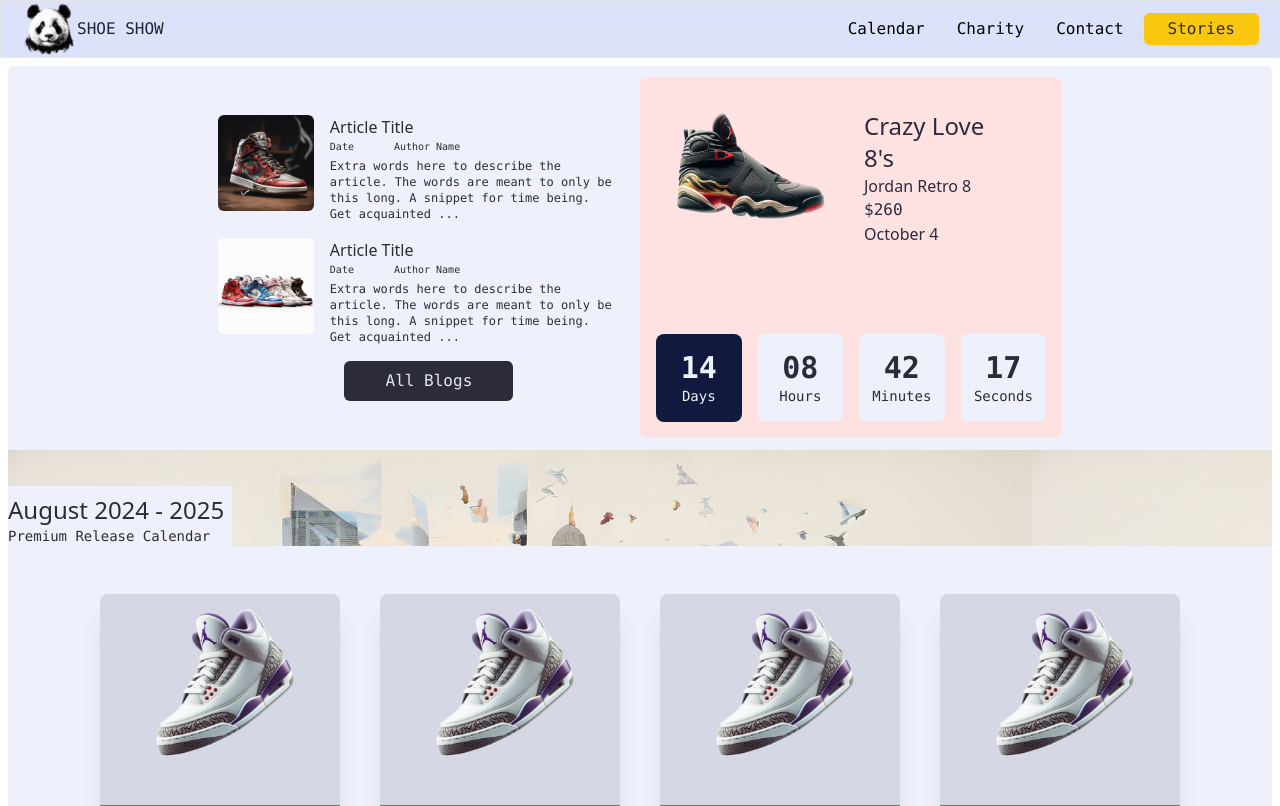
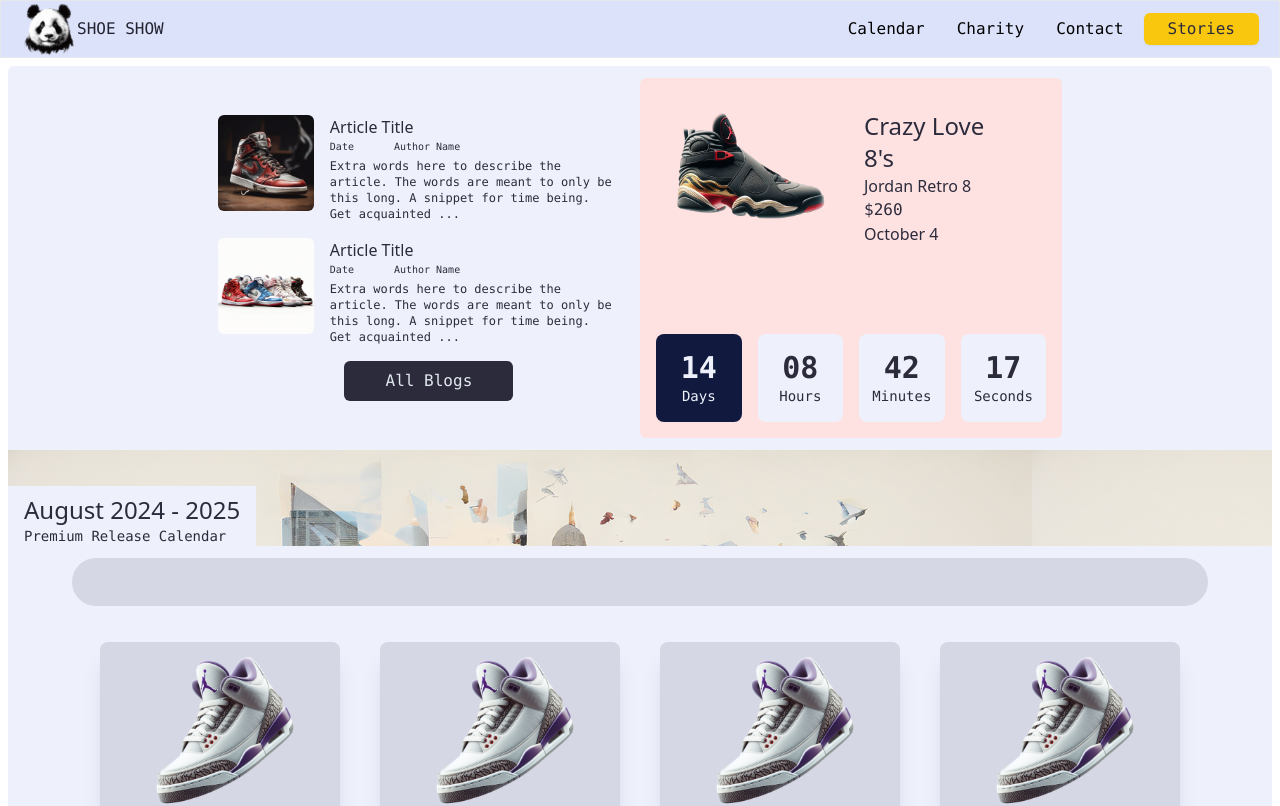
Before and after one commit to CEODemitri/Shoe-Show-V3, a Next.js app: page /Pages/Calendar in a window 1280 px wide. Shown: the top 806 px of the page. Built offline with nearby package versions, Linux system fonts and the light colour scheme; a web font is replaced by a local one.

Commit message:
3hr session bse of whole calendar page complete. working card component

```diff
--- a/src/app/Pages/Calendar/page.js
+++ b/src/app/Pages/Calendar/page.js
@@ -76,8 +76,8 @@ export default function Collections() {
         {/* main section */}
         {/* main banner */}
         <div className="bg-[url(/hero_imgs/collage.png)] h-24 flex items-end">
-          <section className="bg-[#EEF1FC]">
-            <h1 className="text-xl md:text-2xl pt-2 pr-2 rounded-tr-md">
+          <section className="bg-[#EEF1FC] px-4">
+            <h1 className="text-xl md:text-2xl pt-2 rounded-tr-md">
               August 2024 - 2025
             </h1>
             <p className="text-sm">Premium Release Calendar</p>
@@ -85,7 +85,7 @@ export default function Collections() {
         </div>
 
         {/* filter banner */}
-        <div className="bg-[#2C2B3C]"></div>
+        <div className="bg-[#2C2B3C20] h-12 rounded-3xl mx-16"></div>
 
         {/* content */}
         <div className="flex gap-10 flex-wrap justify-center p-6">
--- a/src/app/components/Card.js
+++ b/src/app/components/Card.js
@@ -27,11 +27,3 @@ export default function Card({ title, colors, rarity }) {
     </>
   );
 }
-
-{
-  const shoeExample = {
-    title: "Shoe Name",
-    colors: "Red Yellow Green",
-    rarity: "1 / 100",
-  };
-}
```
